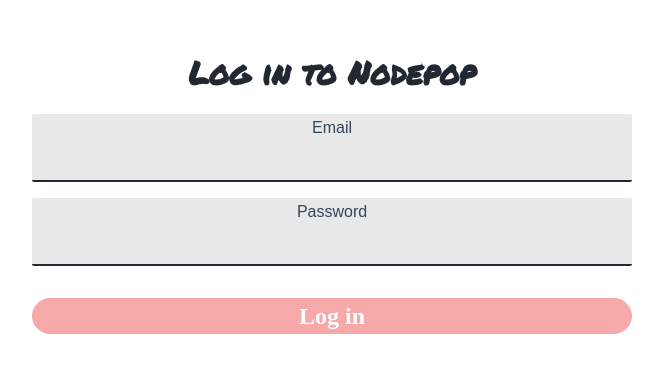
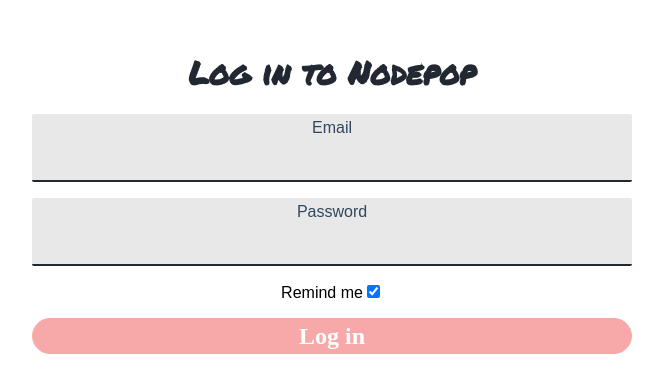
Before and after one commit to enkhara/NodepopReact, a React (Create React App) app: page /adverts in a window 1280 px wide. Shown: the top 392 px of the page, without its empty margins (308-971 px from the left). Built offline with nearby package versions, Linux system fonts and the light colour scheme; a web font is replaced by a local one.

Commit message:
Controlado formulario con componente checkbox

```diff
--- a/src/components/auth/LoginPage/LoginForm.js
+++ b/src/components/auth/LoginPage/LoginForm.js
@@ -2,17 +2,26 @@
 import './LoginForm.css';
 import FormField from '../../shared/FormField';
 import Button from '../../shared/Button';
+import Checkbox from '../../shared/Checkbox';
 
 function LoginForm({ onSubmit }) {
 	const [credentials, setCredentials] = React.useState({
 		email: '',
 		password: '',
+		remind: true,
 	});
 
+	console.log(credentials);
+	console.log();
+
 	const handleChange = (event) => {
+		console.log(event);
 		setCredentials((oldCredentials) => ({
 			...oldCredentials,
-			[event.target.name]: event.target.value,
+			[event.target.name]:
+				event.target.type === 'checkbox'
+					? event.target.checked
+					: event.target.value,
 		}));
 	};
 
@@ -29,8 +38,9 @@
 				type="text"
 				label="Email"
 				className="loginForm-field"
-				value={credentials.username}
+				value={credentials.email}
 				onChange={handleChange}
+				autofocus={true}
 			/>
 			<FormField
 				name="password"
@@ -38,6 +48,13 @@
 				label="password"
 				className="loginForm-field"
 				value={credentials.password}
+				onChange={handleChange}
+			/>
+			<Checkbox
+				name="remind"
+				label="Remind me"
+				className="checkbox-field"
+				checked={credentials.remind}
 				onChange={handleChange}
 			/>
 			<Button
--- /dev/null
+++ b/src/components/shared/Checkbox.js
@@ -0,0 +1,15 @@
+import React from 'react';
+import './Checkbox.css';
+
+function Checkbox({ label, ...props }) {
+	return (
+		<div className="checkbox">
+			<label className="checkbox-label">
+				<span>{label}</span>
+				<input type="checkbox" className="checkbox-input" {...props} />
+			</label>
+		</div>
+	);
+}
+
+export default Checkbox;
```
Also changed, not shown: src/components/shared/Checkbox.css (added).
